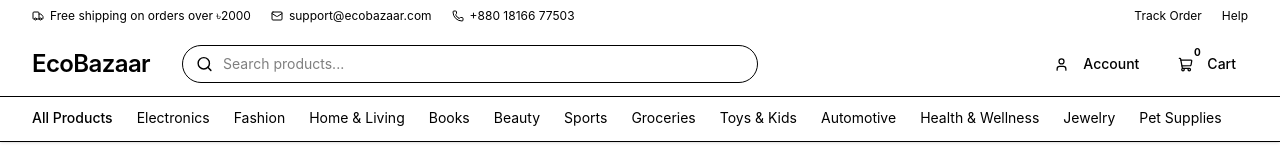
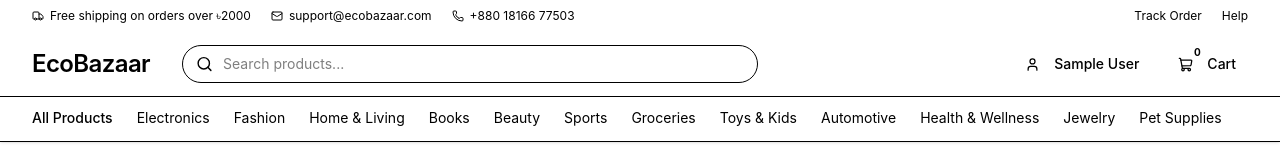
Before and after one commit to ashrafshahin/eco-frontend, a React (Vite) app: page / in a window 1280 px wide. Shown: the top 160 px of the page. Built offline with nearby package versions, Linux system fonts and the light colour scheme; sample sign-in values are in the browser's storage.

Commit message:
localstorage work partially done...

```diff
--- a/src/components/common/Navbar.jsx
+++ b/src/components/common/Navbar.jsx
@@ -1,4 +1,4 @@
-import { useState } from "react";
+import { useEffect, useState } from "react";
 import { Link, NavLink, useNavigate, useLocation, useSearchParams } from "react-router";
 import { ShoppingCart, User, Menu, X, Search, ChevronDown, Mail, Phone, Truck } from "./Icons";
 import { useCart } from "../../context/CartContext";
@@ -13,6 +13,15 @@ export default function Navbar() {
     const location = useLocation();
     const [searchParams, setSearchParams] = useSearchParams();
     const { totalItems } = useCart();
+
+    const [userInfo, setUserInfo] = useState({});
+    useEffect(() => {
+        const data = JSON.parse(localStorage.getItem('userinfo'))
+        setUserInfo(data)
+
+        console.log(data, 'check data...');
+
+    },[]);
 
     const activeCategoryParam = searchParams.get("category");
     const activeSubParam = searchParams.get("sub");
@@ -93,15 +102,29 @@ export default function Navbar() {
 
                     {/* Right actions */}
                     <div className="hidden md:flex items-center gap-1 ml-auto shrink-0">
+
+                        {userInfo.email ?
                         <Link
-                            to="/login"
-                            className="flex items-center gap-2 px-3 py-2 rounded-lg text-sm font-medium text-ink/70 hover:text-ink hover:bg-ink/5 transition-colors"
-                        >
+                            to="/profile"
+                            className="flex items-center gap-2 px-3 py-2 rounded-lg text-sm font-medium text-ink/70 hover:text-ink hover:bg-ink/5 transition-colors">
                             <div className="w-7 h-7 rounded-full bg-ink/5 flex items-center justify-center">
                                 <User size={15} />
                             </div>
-                            Account
-                        </Link>
+                            {userInfo.name}
+
+                            </Link>
+                            :
+                            <Link
+                                to="/"
+                                className="flex items-center gap-2 px-3 py-2 rounded-lg text-sm font-medium text-ink/70 hover:text-ink hover:bg-ink/5 transition-colors">
+                                <div className="w-7 h-7 rounded-full bg-ink/5 flex items-center justify-center">
+                                    <User size={15} />
+                                </div>
+                                Account
+
+                            </Link>
+                        }
+
                         <Link
                             to="/cart"
                             className="relative flex items-center gap-2 px-3 py-2 rounded-lg text-sm font-medium text-ink/70 hover:text-ink hover:bg-ink/5 transition-colors ml-1"
--- a/src/layouts/AccountLayout.jsx
+++ b/src/layouts/AccountLayout.jsx
@@ -16,8 +16,8 @@ export default function AccountLayout() {
         }`;
 
     const handleLogout = () => {
-        logout();
-        navigate("/login");
+        localStorage.removeItem('userinfo')
+        navigate("/");
     };
 
     return (
--- a/src/pages/auth/Login.jsx
+++ b/src/pages/auth/Login.jsx
@@ -42,10 +42,9 @@ export default function Login() {
         try {
             const data = await axios.post('http://localhost:5000/login', form);
             navigate('/')
-            console.log(data, 'login data check...');
+            console.log(data,'login data check...');
 
-
-            // console.log('login check', form);
+            localStorage.setItem('userinfo', JSON.stringify(data.data.data))
 
         } catch (err) {
             setLoading(false);
```
